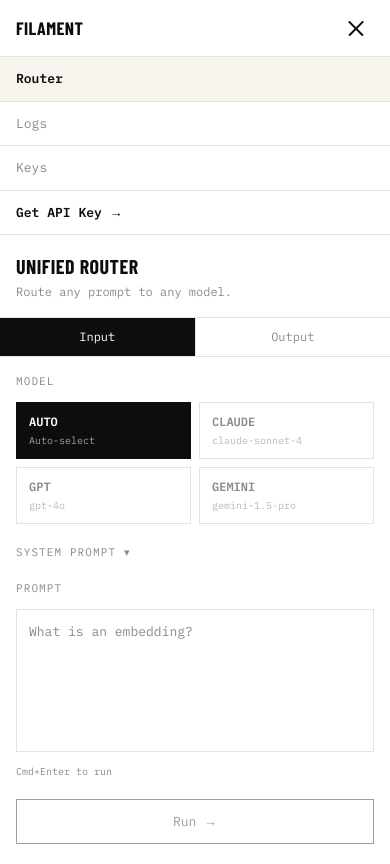
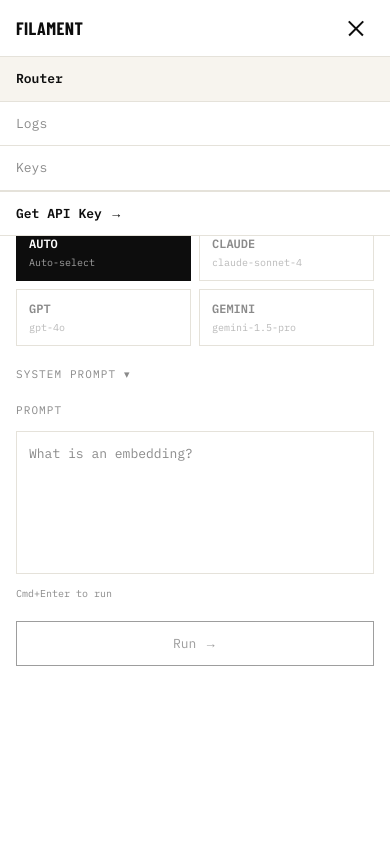
Before and after one commit to filament-app/filament, a Next.js app: page /app/router in a window 390 px wide. Both pictures are taken after a click on the button "Toggle menu". Shown: the top 864 px of the page. Built offline with nearby package versions, Linux system fonts and the light colour scheme; a web font is replaced by a local one.

Commit message:
Fix keyboard dismiss: isolate MobileMenu state, stop layout re-renders

```diff
--- a/app/app/layout.tsx
+++ b/app/app/layout.tsx
@@ -10,20 +10,59 @@
   { label: 'Keys', href: '/app/keys' },
 ]
 
-export default function AppLayout({ children }: { children: React.ReactNode }) {
+// Extracted to its own component so its state doesn't cause children to re-render
+function MobileMenu() {
+  const [open, setOpen] = useState(false)
   const pathname = usePathname()
-  const [menuOpen, setMenuOpen] = useState(false)
 
   return (
-    <div className="min-h-screen bg-white flex flex-col">
-      <nav className="border-b border-[#E5E2DA] bg-white sticky top-0 z-40">
+    <>
+      <button
+        className="sm:hidden flex flex-col gap-[5px] p-2"
+        onClick={() => setOpen(!open)}
+        aria-label="Toggle menu"
+      >
+        <span className={`block w-5 h-[1.5px] bg-[#0D0D0D] transition-all origin-center ${open ? 'rotate-45 translate-y-[6.5px]' : ''}`} />
+        <span className={`block w-5 h-[1.5px] bg-[#0D0D0D] transition-all ${open ? 'opacity-0' : ''}`} />
+        <span className={`block w-5 h-[1.5px] bg-[#0D0D0D] transition-all origin-center ${open ? '-rotate-45 -translate-y-[6.5px]' : ''}`} />
+      </button>
+      {open && (
+        <div className="sm:hidden absolute top-14 left-0 right-0 border-t border-b border-[#E5E2DA] bg-white z-50">
+          {NAV_ITEMS.map((item) => (
+            <Link
+              key={item.href}
+              href={item.href}
+              onClick={() => setOpen(false)}
+              className={`block font-mono text-[13px] px-4 py-3 border-b border-[#E5E2DA] last:border-0 ${
+                pathname === item.href ? 'bg-[#F7F4EE] text-[#0D0D0D] font-bold' : 'text-[#8A8A8A]'
+              }`}
+            >
+              {item.label}
+            </Link>
+          ))}
+          <Link
+            href="/app/keys"
+            onClick={() => setOpen(false)}
+            className="block font-mono text-[13px] px-4 py-3 text-[#0D0D0D] font-bold border-t border-[#E5E2DA]"
+          >
+            Get API Key →
+          </Link>
+        </div>
+      )}
+    </>
+  )
+}
+
+function AppNav() {
+  const pathname = usePathname()
+
+  return (
+    <nav className="border-b border-[#E5E2DA] bg-white sticky top-0 z-40 relative">
       <div className="flex items-center justify-between h-14 px-4 md:px-6">
-          {/* Left: logo + tabs */}
         <div className="flex items-center gap-4 md:gap-6 min-w-0">
           <Link href="/" className="font-[family-name:var(--font-barlow)] font-bold text-[18px] tracking-wide uppercase text-[#0D0D0D] shrink-0">
             FILAMENT
           </Link>
-            {/* Desktop tabs */}
           <div className="hidden sm:flex items-center gap-1">
             {NAV_ITEMS.map((item) => (
               <Link
@@ -40,8 +79,6 @@
             ))}
           </div>
         </div>
-
-          {/* Right */}
         <div className="flex items-center gap-3">
           <span className="hidden md:inline font-mono text-[11px] text-[#8A8A8A] border border-[#E5E2DA] px-2 py-1">
             Free
@@ -49,44 +86,17 @@
           <Link href="/app/keys" className="hidden sm:inline font-mono text-[11px] px-3 py-2 border border-[#0D0D0D] text-[#0D0D0D] hover:bg-[#0D0D0D] hover:text-white transition-colors">
             Get key
           </Link>
-            {/* Mobile hamburger */}
-            <button
-              className="sm:hidden flex flex-col gap-[5px] p-2"
-              onClick={() => setMenuOpen(!menuOpen)}
-              aria-label="Toggle menu"
-            >
-              <span className={`block w-5 h-[1.5px] bg-[#0D0D0D] transition-all origin-center ${menuOpen ? 'rotate-45 translate-y-[6.5px]' : ''}`} />
-              <span className={`block w-5 h-[1.5px] bg-[#0D0D0D] transition-all ${menuOpen ? 'opacity-0' : ''}`} />
-              <span className={`block w-5 h-[1.5px] bg-[#0D0D0D] transition-all origin-center ${menuOpen ? '-rotate-45 -translate-y-[6.5px]' : ''}`} />
-            </button>
+          <MobileMenu />
         </div>
       </div>
+    </nav>
+  )
+}
 
-        {/* Mobile dropdown */}
-        {menuOpen && (
-          <div className="sm:hidden border-t border-[#E5E2DA] bg-white">
-            {NAV_ITEMS.map((item) => (
-              <Link
-                key={item.href}
-                href={item.href}
-                onClick={() => setMenuOpen(false)}
-                className={`block font-mono text-[13px] px-4 py-3 border-b border-[#E5E2DA] last:border-0 ${
-                  pathname === item.href ? 'bg-[#F7F4EE] text-[#0D0D0D] font-bold' : 'text-[#8A8A8A]'
-                }`}
-              >
-                {item.label}
-              </Link>
-            ))}
-            <Link
-              href="/app/keys"
-              onClick={() => setMenuOpen(false)}
-              className="block font-mono text-[13px] px-4 py-3 text-[#0D0D0D] font-bold"
-            >
-              Get API Key →
-            </Link>
-          </div>
-        )}
-      </nav>
+export default function AppLayout({ children }: { children: React.ReactNode }) {
+  return (
+    <div className="min-h-screen bg-white flex flex-col">
+      <AppNav />
       <main className="flex-1">{children}</main>
     </div>
   )
```
Lines whose indentation alone changed are shown as unchanged.
